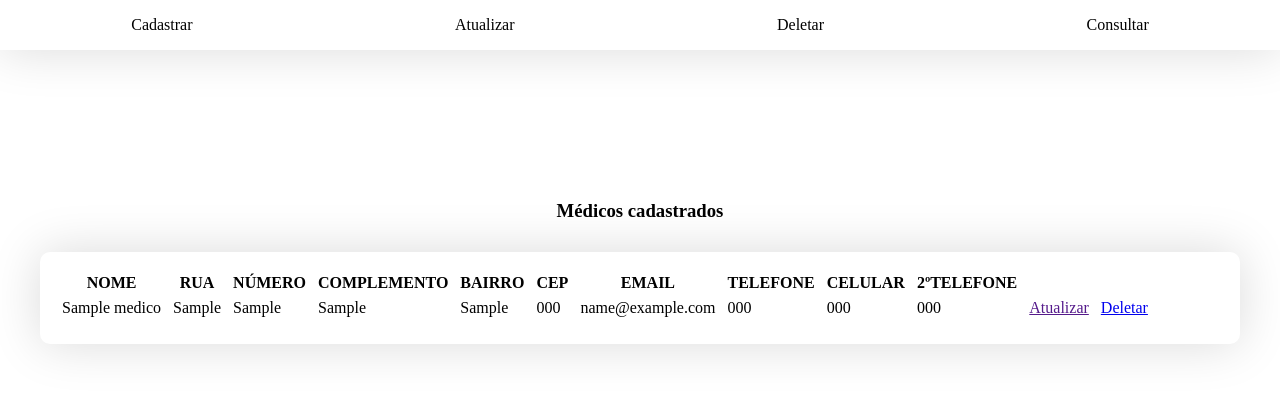
After one commit to RafaelFelisbino-hub/PHP, a PHP site: page /consultar.php in a window 1280 px wide. The commit adds this page. Shown: the top 393 px of the page. Run offline with PHP 8.4, Linux system fonts and the light colour scheme; tables that the repository leaves empty hold one stand-in row (values such as "Sample post").

Commit message:
Update consultar.php

```diff
--- a/atividade17/atividade17.css
+++ b/atividade17/atividade17.css
@@ -28,6 +28,18 @@
     box-shadow: rgba(0, 0, 0, 0.15) 0px 0px 50px;
     border-radius: 10px;
     width: 400px;
+}
+
+.tabela{
+    margin-bottom: 5px;
+    padding: 20px 30px 20px 20px;
+    box-shadow: rgba(0, 0, 0, 0.15) 0px 0px 50px;
+    border-radius: 10px;
+    width: 1200px;
+}
+
+th,td{
+    padding: 0 10px 5px 0;
 }
 
 .btnCadastro{
--- /dev/null
+++ b/atividade17/consultar.php
@@ -0,0 +1,70 @@
+<!DOCTYPE html>
+<html lang="pt-br">
+<head>
+    <meta charset="UTF-8">
+    <meta http-equiv="X-UA-Compatible" content="IE=edge">
+    <meta name="viewport" content="width=device-width, initial-scale=1.0">
+    <link rel="stylesheet" href="atividade17.css">
+    <title>Cadastrar</title>
+</head>
+<body>
+    <nav>
+        <ul class="navbar">
+            <a href="index.php">
+                <li>Cadastrar</li>
+            </a>
+            <a href="atualizar.php">
+                <li>Atualizar</li>
+            </a>
+            <a href="delete.php">
+                <li>Deletar</li>
+            </a>
+            <a href="select.php">
+                <li>Consultar</li>
+            </a>
+        </ul>
+    </nav>
+    <div class="container">
+        <h3 style="margin-bottom: 30px;">Médicos cadastrados</h3>
+        <div class="tabela">
+            <table>
+                <tr>
+                    <th>NOME</th>
+                    <th>RUA</th>
+                    <th>NÚMERO</th>
+                    <th>COMPLEMENTO</th>
+                    <th>BAIRRO</th>
+                    <th>CEP</th>
+                    <th>EMAIL</th>
+                    <th>TELEFONE</th>
+                    <th>CELULAR</th>
+                    <th>2ºTELEFONE</th>
+                </tr>
+                <?php
+                    require 'conexao.php';
+
+                    $select = $conn->query("SELECT * FROM medicos ORDER BY id_medico;");
+                    $res = $select->fetchAll(PDO::FETCH_ASSOC);
+
+                    foreach($res as $valor){
+                        echo "<tr>";
+                        echo "<td>".$valor['nome_medico']."</td>";
+                        echo "<td>".$valor['rua_medico']."</td>";
+                        echo "<td>".$valor['numero_medico']."</td>";
+                        echo "<td>".$valor['complemento_medico']."</td>";
+                        echo "<td>".$valor['bairro_medico']."</td>";
+                        echo "<td>".$valor['cep_medico']."</td>";
+                        echo "<td>".$valor['email_medico']."</td>";
+                        echo "<td>".$valor['telefone_fixo_medico']."</td>";
+                        echo "<td>".$valor['telefone_celular_medico']."</td>";
+                        echo "<td>".$valor['telefone_secundario_medico']."</td>";
+                        echo "<td><a href=''>Atualizar</a></td>";
+                        echo "<td><a href='deletar.php?id_medico=".$valor['id_medico']."'>Deletar</a></td>";
+                        echo "</tr>";
+                    }
+                ?>
+            </table>
+        </div>
+    </div>
+</body>
+</html>
--- a/atividade17/index.php
+++ b/atividade17/index.php
@@ -19,7 +19,7 @@
             <a href="delete.php">
                 <li>Deletar</li>
             </a>
-            <a href="select.php">
+            <a href="consultar.php">
                 <li>Consultar</li>
             </a>
         </ul>
```
Also changed, not shown: atividade17/deletar.php (added, +17 -0 lines).
